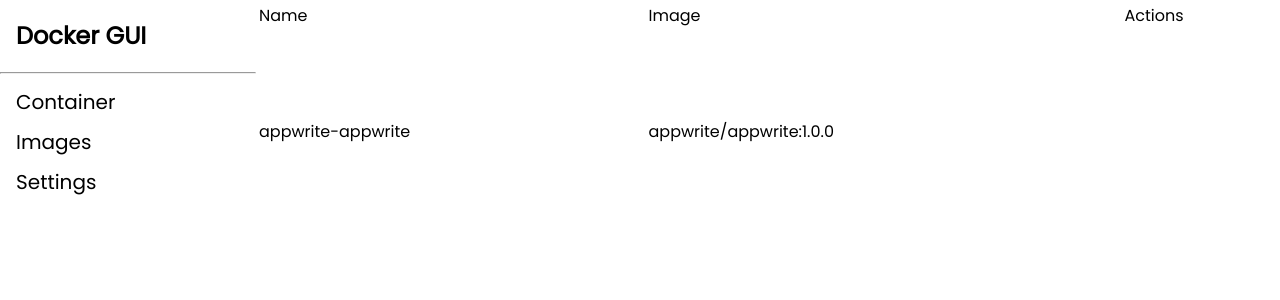
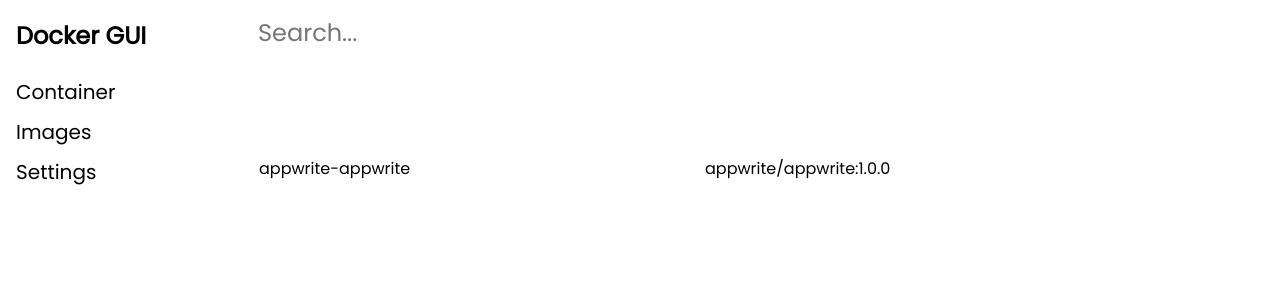
Before and after one commit to TorstenDittmann/docker-gui, a Svelte app: page / in a window 1280 px wide. Shown: the top 300 px of the page. Built offline with nearby package versions, Linux system fonts and the light colour scheme.

Commit message:
add images

```diff
--- a/package.json
+++ b/package.json
@@ -7,13 +7,15 @@
     "dev:web": "vite",
     "build": "tauri build",
     "build:web": "vite build",
-    "tauri": "tauri"
+    "tauri": "tauri",
+    "check": "svelte-check"
   },
   "devDependencies": {
     "@sveltejs/vite-plugin-svelte": "^1.0.0-next.24",
     "reset-css": "^5.0.1",
     "sass": "^1.42.1",
     "svelte": "^3.42.6",
+    "svelte-check": "^2.2.6",
     "svelte-preprocess": "^4.9.5",
     "typescript": "^4.4.3",
     "vite": "^2.5.10"
--- a/src/App.svelte
+++ b/src/App.svelte
@@ -20,6 +20,7 @@
   onMount(async () => {
     if ($global.inTauri) {
       await state.containers.load();
+      await state.images.load();
     } else {
       state.loadMock();
     }
--- a/src/global.scss
+++ b/src/global.scss
@@ -6,3 +6,7 @@
   font-family: "Poppins";
   margin: 0;
 }
+
+input {
+  font-family: "Poppins";
+}
--- /dev/null
+++ b/src/helpers.ts
@@ -0,0 +1 @@
+export const includes = (haystack: string, needle: string): boolean => haystack.toLowerCase().trim().includes(needle.trim().toLowerCase());
--- /dev/null
+++ b/src/lib/Header.svelte
@@ -0,0 +1,20 @@
+<header>
+    <slot />
+</header>
+
+<style lang="scss">
+
+    header {
+        position: sticky;
+        top: 0;
+        min-height: 4rem;
+        width: 100%;
+        display: flex;
+        align-items: center;
+        background-color: white;
+
+        :global(*) {
+            font-size: 1.25rem;
+        }
+    }
+</style>
--- a/src/lib/Navigation.svelte
+++ b/src/lib/Navigation.svelte
@@ -8,7 +8,6 @@
         <li>
             <h2>Docker GUI</h2>
         </li>
-        <hr />
         <li on:click={() => push("/")} use:active={"/"}>Container</li>
         <li on:click={() => push("/images")} use:active={"/images"}>Images</li>
         <li on:click={() => push("/settings")} use:active={"/settings"}>
--- a/src/routes/Container.svelte
+++ b/src/routes/Container.svelte
@@ -1,9 +1,11 @@
 <script lang="ts">
-    import Fa from "svelte-fa";
-    import { faPlay, faStop, faTrash } from "@fortawesome/free-solid-svg-icons";
+    import Header from "../lib/Header.svelte";
     import { onMount } from "svelte";
+    import { pop } from "svelte-spa-router";
 
     import { Container, state } from "../stores/state";
+import Fa from "svelte-fa";
+import { faArrowLeft, faPlay, faStop, faTrash } from "@fortawesome/free-solid-svg-icons";
 
     export let params: {
         id?: string;
@@ -16,9 +18,14 @@
     });
 </script>
 
+<Header>
+    <span class="action back" on:click={pop}><Fa icon={faArrowLeft} /></span>
+    {#if container}
+        <h1>{container.names[0]}</h1>
+    {/if}
+</Header>
 <div class="container">
     {#if container}
-        <h1>{container.names[0]}</h1>
         <h2>{container.image}</h2>
         <p>id: {container.id}</p>
         <p>state: {container.state}</p>
@@ -41,4 +48,21 @@
     .container {
         text-align: left;
     }
+
+    h1 {
+        margin-right: 1.5rem;
+    }
+
+    .action {
+        margin-right: .25rem;
+        margin-left: .25rem;
+        cursor: pointer;
+
+        &.back {
+            margin-right: 1.25rem;
+        }
+        &:hover {
+            color: green;
+        }
+    }
 </style>
--- a/src/routes/Containers.svelte
+++ b/src/routes/Containers.svelte
@@ -1,22 +1,88 @@
 <script lang="ts">
+    import type { Container } from "../stores/state";
     import { state } from "../stores";
-    import Container from "../lib/Container.svelte";
+    import ContainerComponent from "../lib/Container.svelte";
+    import Header from "../lib/Header.svelte";
+    import { includes } from "../helpers";
+
+    type UIContainers = {
+        compose: {
+            [key: string]: Container[];
+        };
+        singles: Container[];
+    };
+
+    let search = "";
+
+    $: filteredContainers = $state.containers
+        .filter((container) => {
+            return search !== ""
+                ? container.names.some((name) => includes(name, search))
+                : true;
+        })
+        .reduce<UIContainers>(
+            (prev: UIContainers, curr: Container) => {
+                const project =
+                    curr.labels["com.docker.compose.project"] ?? false;
+                if (project) {
+                    if (!(project in prev.compose)) {
+                        prev.compose[project] = [];
+                    }
+
+                    prev.compose[project].push(curr);
+                } else {
+                    prev.singles.push(curr);
+                }
+                console.log(prev);
+                return prev;
+            },
+            {
+                compose: {},
+                singles: [],
+            }
+        );
 </script>
+
+<Header>
+    <input bind:value={search} placeholder="Search..." autofocus />
+</Header>
 <table>
-    <thead>
-        <td>Name</td>
-        <td>Image</td>
-        <td>Actions</td>
-    </thead>
-    <tbody>
-    {#each $state.containers as container}
-        <Container container={container} />
-    {/each}
-    </tbody>
+    {#if $state.containers.length !== 0}
+        {#each Object.keys(filteredContainers.compose) as compose}
+            <tbody>
+                <h2>{compose}</h2>
+                {#each filteredContainers.compose[compose] as service}
+                    <ContainerComponent container={service} />
+                {/each}
+            </tbody>
+        {/each}
+        <tbody>
+            {#each filteredContainers.singles as container}
+                <ContainerComponent {container} />
+            {/each}
+        </tbody>
+    {:else}
+        no containers
+    {/if}
 </table>
 
 <style lang="scss">
     table {
         width: 100%;
+
+        tbody {
+            h2 {
+                margin: 0;
+                line-height: 3rem;
+            }
+        }
+    }
+
+    input {
+        line-height: 4rem;
+        font-size: 1.5rem;
+        outline: 0;
+        border: none;
+        width: 100%;
     }
 </style>
--- a/src/routes/Images.svelte
+++ b/src/routes/Images.svelte
@@ -1 +1,41 @@
-<h1>Images</h1>
+<script lang="ts">
+    import { includes } from "../helpers";
+
+    import Header from "../lib/Header.svelte";
+    import { state } from "../stores";
+
+    let search = "";
+
+    $: filteredImages = $state.images.filter((image) => {
+        return (
+            includes(image.id, search) ||
+            image.repo_tags.some((tags) => includes(tags, search))
+        );
+    });
+</script>
+
+<Header>
+    <input bind:value={search} placeholder="Search..." autofocus />
+</Header>
+<h2>Images</h2>
+<table>
+    <tbody>
+        {#each filteredImages as image}
+            <tr>
+                <td>{image.repo_tags[0]}</td>
+            </tr>
+        {:else}
+            no containers
+        {/each}
+    </tbody>
+</table>
+
+<style lang="scss">
+    input {
+        line-height: 4rem;
+        font-size: 1.5rem;
+        outline: 0;
+        border: none;
+        width: 100%;
+    }
+</style>
--- a/src/routes/Settings.svelte
+++ b/src/routes/Settings.svelte
@@ -1 +1 @@
-<h1>Settings</h1>
+<h2>Settings</h2>
--- a/src/stores/state.ts
+++ b/src/stores/state.ts
@@ -1,7 +1,10 @@
 import { invoke } from "@tauri-apps/api";
 import { mockState } from "../dev/mock";
 import { writable } from "svelte/store";
+
 export type Container = {
+    created: number;
+    command: string;
     id: string;
     names: string[];
     image: string;
@@ -9,15 +12,33 @@
     status: string;
     labels: {
         [key: string]: string;
-    }
+    },
+    ports: {
+        ip: string;
+        private_port: number;
+        public_port: number;
+        typ: string;
+   }[]
+}
+
+export type Image = {
+    created: number;
+    id: string;
+    parent_id: string;
+    labels: string[];
+    repo_tags: string[];
+    repo_digests: string[];
+    virtual_size: string[];
 }
 
 export type StateStore = {
     containers: Container[];
+    images: Image[];
 }
 
 const initial: StateStore = {
-    containers: []
+    containers: [],
+    images: []
 }
 
 const createTauriStore = () => {
@@ -29,9 +50,19 @@
             load: async () => {
                 const response = await invoke('containers_list');
                 return update(n => {
-                    n.containers = JSON.parse(<string>response);
+                    n.containers = JSON.parse(<string> response);
+                    console.log(n.containers)
                     return n;
                 });
+            }
+        },
+        images: {
+            load: async () => {
+                const response = await invoke('images_list');
+                return update(n => {
+                    n.images = JSON.parse(<string> response);
+                    return n;
+                })
             }
         },
         loadMock: () => set(mockState),
```
Also changed, not shown: 2 other files (tests, documents, lock files or other folders).
